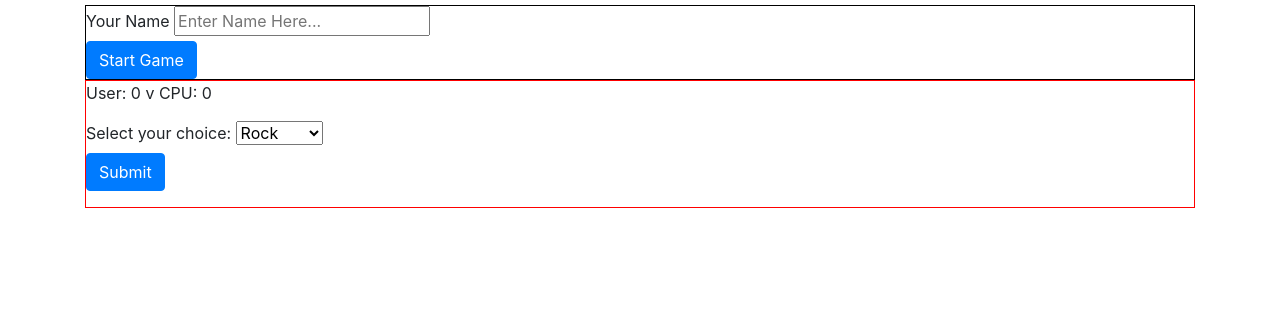
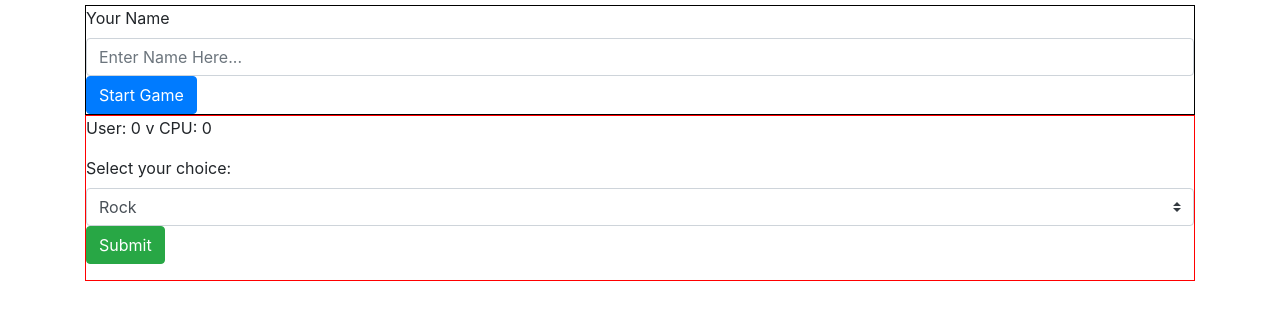
Before and after one commit to it3049c-fall22-henderson/rock-paper-scissors-Sweeneri, a plain HTML site: page index.html in a window 1280 px wide. Shown: the part 51-370 px from the top of the page. Drawn offline with nearby package versions, Linux system fonts and the light colour scheme.

Commit message:
Style changes

```diff
--- a/index.html
+++ b/index.html
@@ -19,7 +19,7 @@
         <div id="welcome-screen">
             <div>
                 <label for="username">Your Name</label>
-                <input type="text" id="username" name="username" placeholder="Enter Name Here...">
+                <input class="form-control" type="text" id="username" name="username" placeholder="Enter Name Here...">
             </div>
             <button id="start-game-button" class="btn btn-primary" type="submit">Start Game</button>
         </div>
@@ -32,13 +32,13 @@
             <form id="game-form" action="">
                 <div>
                     <label for="user-selection">Select your choice:</label>
-                    <select name="user-selection" id="user-selection">
+                    <select class="custom-select" name="user-selection" id="user-selection">
                         <option value="Rock">Rock</option>
                         <option value="Paper">Paper</option>
                         <option value="Scissors">Scissors</option>
                     </select>
                 </div>
-                <button id="start-game-button" class="btn btn-primary" type="submit">Submit</button>
+                <button id="start-game-button" class="btn btn-success" type="submit">Submit</button>
             </form>
             <p id="game-history"></p>
         </div>
```
